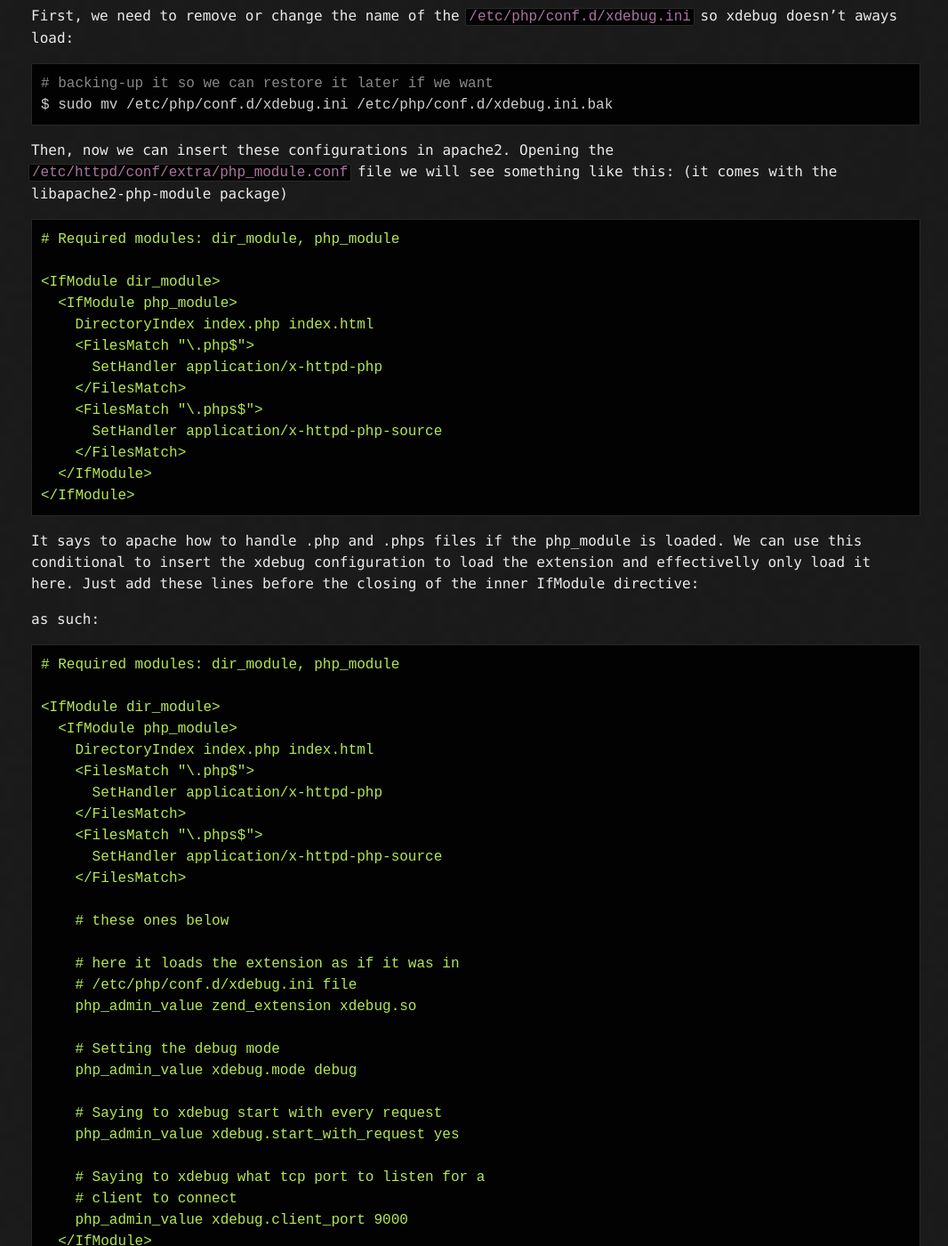
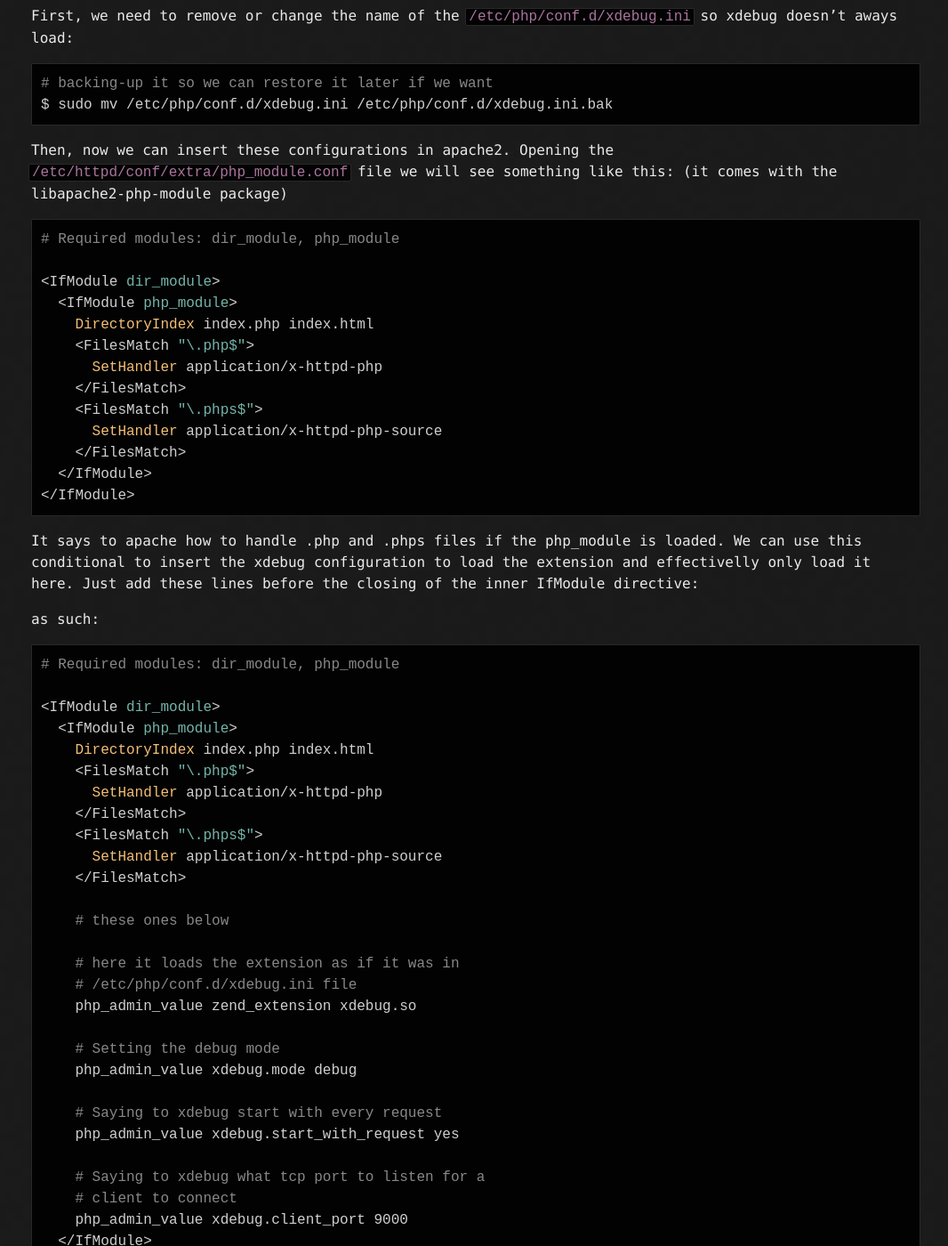
Before and after one commit to reinaldorauch/reinaldorauch.github.io, a Jekyll site: the page built from _posts/2021-02-12-enabling-xdebug-only-for-apache2-in-php-in-manjaro.md, in a window 1280 px wide and 1400 px high, scrolled down 675 px. Shown: the whole window at 89% size, without its empty margins (105-1171 px from the left). Built offline with Jekyll 4.4.1, drawn with Linux system fonts in a browser that asks for light colours; some of the changed text lies outside the part shown.

Commit message:
Fixed code highlight

````diff
--- a/_config.yml
+++ b/_config.yml
@@ -39,6 +39,9 @@ google_analytics: G-T6PH1ZZFQM
 
 # Build settings
 markdown: kramdown
+kramdown:
+  input: GFM
+  syntax_highlighter: rouge
 theme: jekyll-theme-hacker
 plugins:
   - jekyll-feed
--- a/_posts/2021-02-12-enabling-xdebug-only-for-apache2-in-php-in-manjaro.md
+++ b/_posts/2021-02-12-enabling-xdebug-only-for-apache2-in-php-in-manjaro.md
@@ -26,7 +26,7 @@ $ sudo mv /etc/php/conf.d/xdebug.ini /etc/php/conf.d/xdebug.ini.bak
 
 Then, now we can insert these configurations in apache2. Opening the `/etc/httpd/conf/extra/php_module.conf` file we will see something like this: (it comes with the libapache2-php-module package)
 
-```ApacheConf
+```apache
 # Required modules: dir_module, php_module
 
 <IfModule dir_module>
@@ -47,7 +47,7 @@ Just add these lines before the closing of the inner IfModule directive:
 
 as such:
 
-```ApacheConf
+```apache
 # Required modules: dir_module, php_module
 
 <IfModule dir_module>
````
